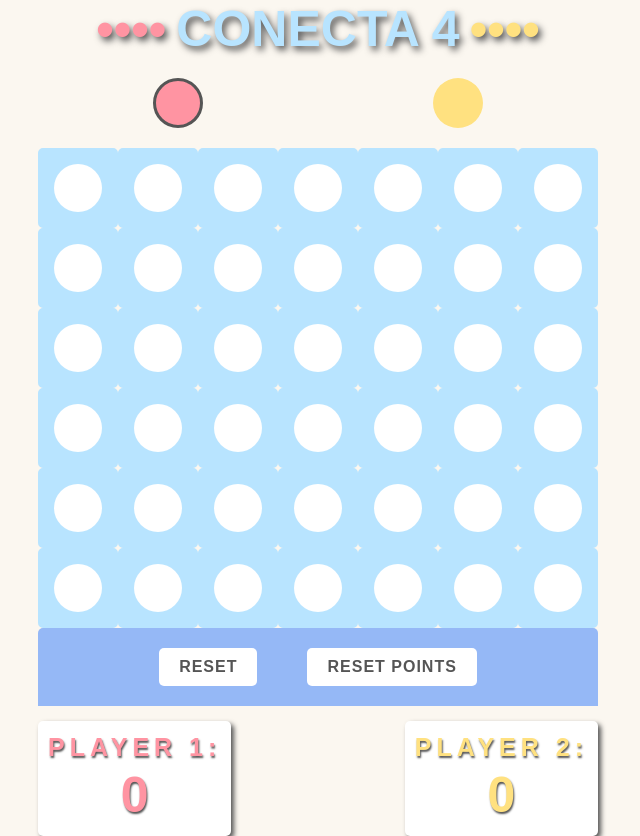
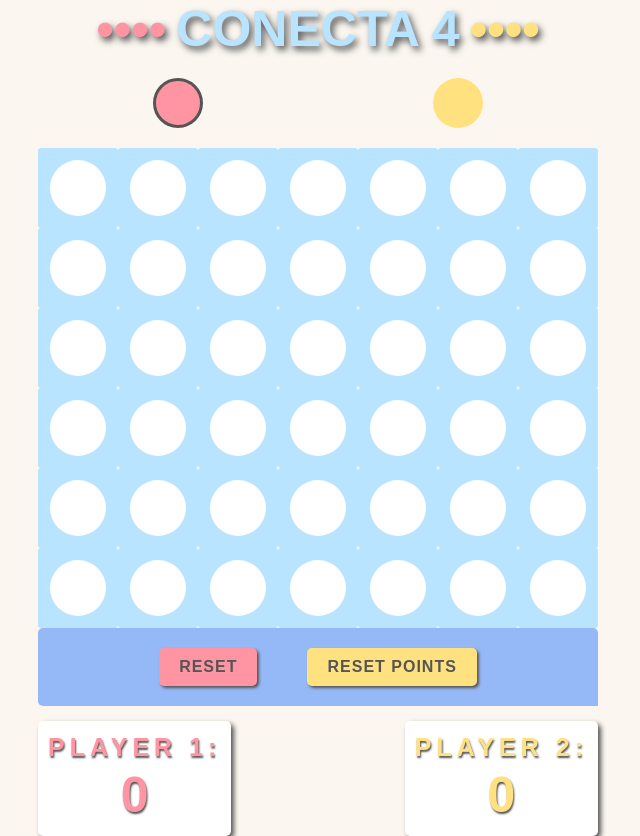
Before and after one commit to Pancratzia/Monthly-Projects, a React (Vite) app in the folder contecta-4/: page / in a window 1280 px wide. Shown: the whole page, without its empty margins (322-962 px from the left). Built offline with nearby package versions, Linux system fonts and the light colour scheme; a web font is replaced by a local one.

Commit message:
Mejorando los estilos del board y los botones

```diff
--- a/contecta-4/src/App.jsx
+++ b/contecta-4/src/App.jsx
@@ -149,14 +149,14 @@ function App() {
         <div className="board">
           {board.map((row, rowIndex) =>
             row.map((cell, cellIndex) => (
-              <div key={`${rowIndex}-${cellIndex}`} className="cell">
+              <div key={`${rowIndex}-${cellIndex}`} className="board__cell">
                 <div
                   className={
                     cell === "1"
-                      ? "circle-red circle"
+                      ? "board__circle--red board__circle"
                       : cell === "2"
-                      ? "circle-yellow circle"
-                      : "circle"
+                      ? "board__circle--yellow board__circle"
+                      : "board__circle"
                   }
                   onClick={() => handleClick(cellIndex)}
                 ></div>
@@ -164,10 +164,10 @@ function App() {
             ))
           )}
           <div className="buttons">
-            <button className="btn reset" onClick={handleReset}>
+            <button className="btn btn--reset" onClick={handleReset}>
               Reset
             </button>
-            <button className="btn resetPoints" onClick={handleResetPoints}>
+            <button className="btn btn--resetPoints" onClick={handleResetPoints}>
               Reset Points
             </button>
           </div>
--- a/contecta-4/src/index.css
+++ b/contecta-4/src/index.css
@@ -122,18 +122,18 @@ body {
   grid-template-columns: repeat(7, 1fr);
 }
 
-.cell {
-  width: 80px;
-  height: 80px;
-  border: 10px solid var(--board-color);
-  border-radius: 5px;
+.board__cell {
+  width: 8rem;
+  height: 8rem;
+  border: .5rem solid var(--board-color);
   background-color: var(--board-color);
+  border-radius: .3rem;
   display: grid;
   place-items: center;
-  font-size: 30px;
+  font-size: 3rem;
 }
 
-.circle {
+.board__circle {
   width: 80%;
   height: 80%;
   border-radius: 50%;
@@ -141,40 +141,53 @@ body {
   cursor: pointer;
 }
 
-.circle-red {
+.board__circle--red {
   background-color: var(--player-1-color) !important;
+  border: .3rem solid var(--buttons-color);
 }
 
-.circle-yellow {
+.board__circle--yellow {
   background-color: var(--player-2-color) !important;
+  border: .3rem solid var(--buttons-color);
 }
+
+/**Buttons**/
 
 .buttons {
   grid-column: 1/8;
   background-color: var(--buttons-color);
-  padding: 20px;
+  padding: 2rem;
   display: flex;
   justify-content: center;
-  gap: 50px;
-  border-radius: 5px 5px 0 0;
+  gap: 5rem;
+  border-radius: .5rem .5rem 0;
 }
 
 .btn {
-  padding: 10px 20px;
-  border-radius: 5px;
+  padding: 1rem 2rem;
+  border-radius: .5rem;
   border: none;
   cursor: pointer;
   font-weight: bold;
-  font-size: 16px;
-  color: var(--black);;
+  font-size: 1.6rem;
+  color: var(--black);
   background-color: white;
   text-transform: uppercase;
-  letter-spacing: 1px;
+  letter-spacing: .1rem;
+  box-shadow: .2rem .2rem .3rem var(--black);
   transition: all 0.3s ease-in-out;
 }
 
 .btn:hover {
   opacity: 0.8;
+}
+
+.btn--reset{
+  background-color: var(--player-1-color);
+}
+
+.btn--resetPoints {
+  background-color: var(--player-2-color);
 }
 
 /**Turns**/
```
